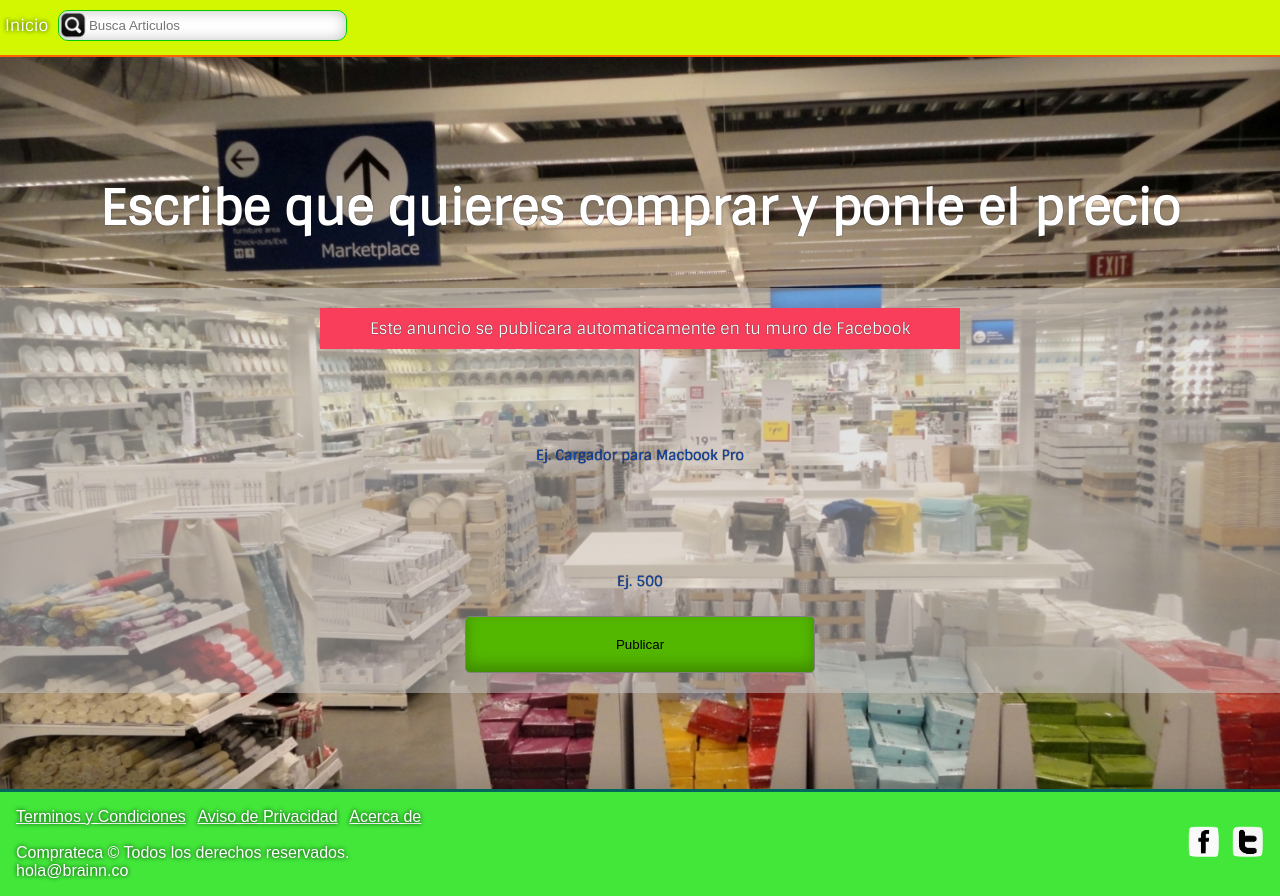
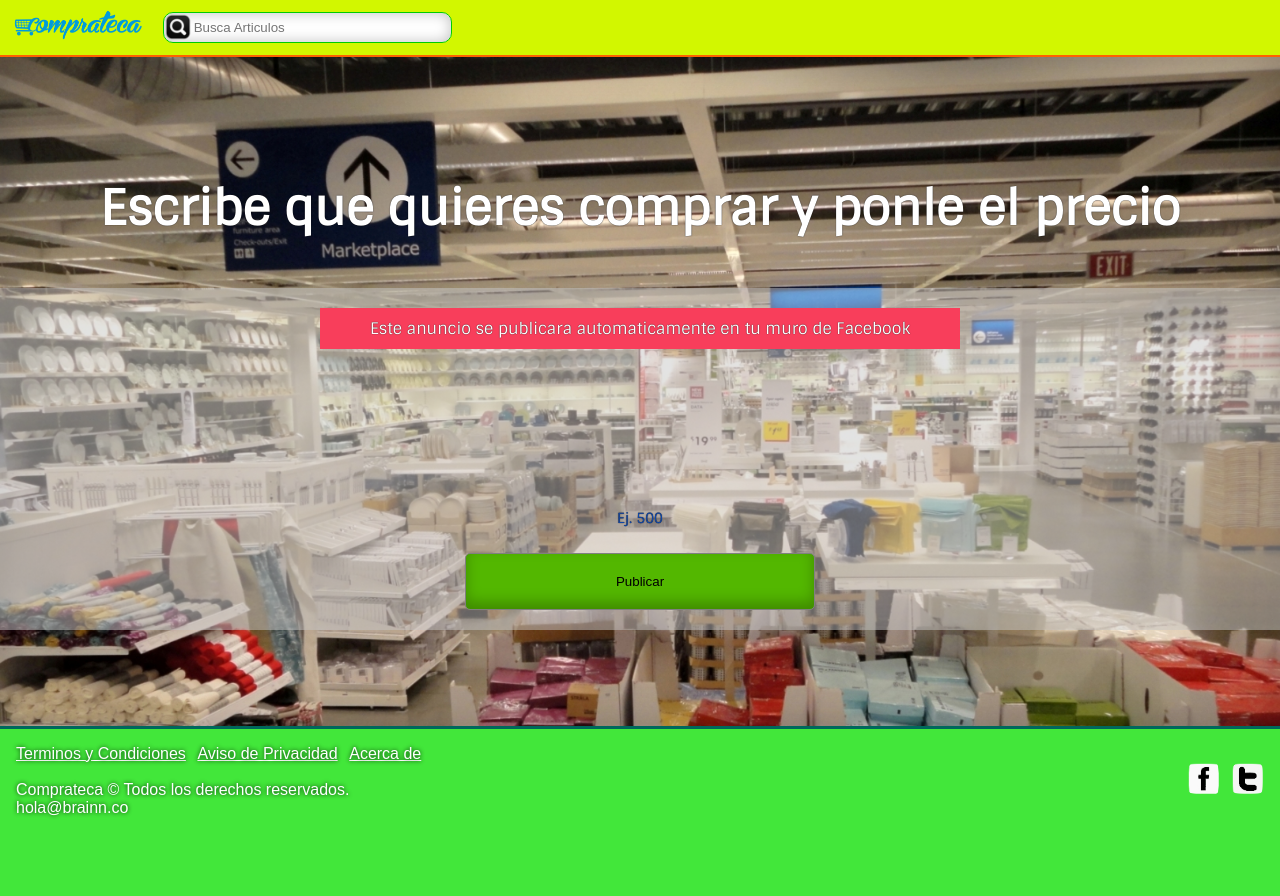
Before and after one commit to UncleMario/comprateca, a Django app: template comprateca/templates/mvp/article.html in a window 1280 px wide. After the commit the page ends 818 px from the top, so only its background shows below. Run offline with Django 3.2, Linux system fonts and the light colour scheme; the template is opened without the code that fills it, so the values that code supplies are empty; some libraries are stand-ins or nearby versions; some web fonts are replaced.

Commit message:
fix errors en article form

```diff
--- a/comprateca/mvp/views.py
+++ b/comprateca/mvp/views.py
@@ -18,7 +18,7 @@
 @facebook_required(scope='publish_stream')
 @login_required(login_url='/login/')
 def article(request):
-	if request.method == 'GET':
+	if request.GET.__contains__('title') and request.GET.__contains__('price'):
 		form = ArticleForm(request.GET)
 		if form.is_valid():
 			article = form.save(commit=False)
@@ -32,7 +32,7 @@
 			messages.info(request, 'Publicar en tu muro esta Compra')
 			return HttpResponseRedirect('/mvp/article/%s' % article.pk)
 
-	elif request.method == 'POST':
+	if request.method == 'POST':
 		form = ArticleForm(request.POST)
 		if form.is_valid():
 			article = form.save(commit=False)
@@ -44,7 +44,6 @@
 			message = article.get_wall_message()
 			fb.set('me/feed', message=message)
 			messages.info(request, 'Publicar en tu muro esta Compra')
-
 			return HttpResponseRedirect('/mvp/article/%s' % article.pk)
 	else:
 		form = ArticleForm()
--- a/comprateca/templates/header.html
+++ b/comprateca/templates/header.html
@@ -30,10 +30,12 @@
 {% else %}
 <div class='header font-sintony'>
 	<div class='header-wrapper'>
-		<div class="list-item text-shadow-green" style="right:-5px;top:10px;position:relative;color:white">
-			<a href="/">Inicio</a>
+		<div class="list-item text-shadow-green" style="right:-5px;top:5px;position:relative;color:white">
+			<a href="/">
+				<img src="{{ MEDIA_URL }}img/comprateca2.png" width="148" height="39">
+			</a>
 		</div>
-		<div class="list-item search-form" style="left:10px;top:10px;position:relative">
+		<div class="list-item search-form" style="left:10px;top:5px;position:relative">
 			<form method='GET' action='/mvp/search/'>
 				<input class="search-input shadow1" type="text" name="q" placeholder="Busca Articulos">
 			</form>
--- a/comprateca/templates/mvp/article.html
+++ b/comprateca/templates/mvp/article.html
@@ -8,8 +8,6 @@
 	<div class="catch-phrase" style="background-image: url('/media/img/marketplace2.jpg')">
 
 		<h1>Escribe que quieres comprar y ponle el precio</h1>
-
-		{{ form.errors }}
 
 		<div class="wrapper-transparent">
 
@@ -22,7 +20,6 @@
 				<div>
 					{{ form.title }}
 					{{ form.title.errors }}</br>
-					<span class="size-14 color-blue">Ej. Cargador para Macbook Pro</span>
 				</div>
 
 				<div>
```
Also changed, not shown: comprateca/media/img/comprateca2.png (added).
